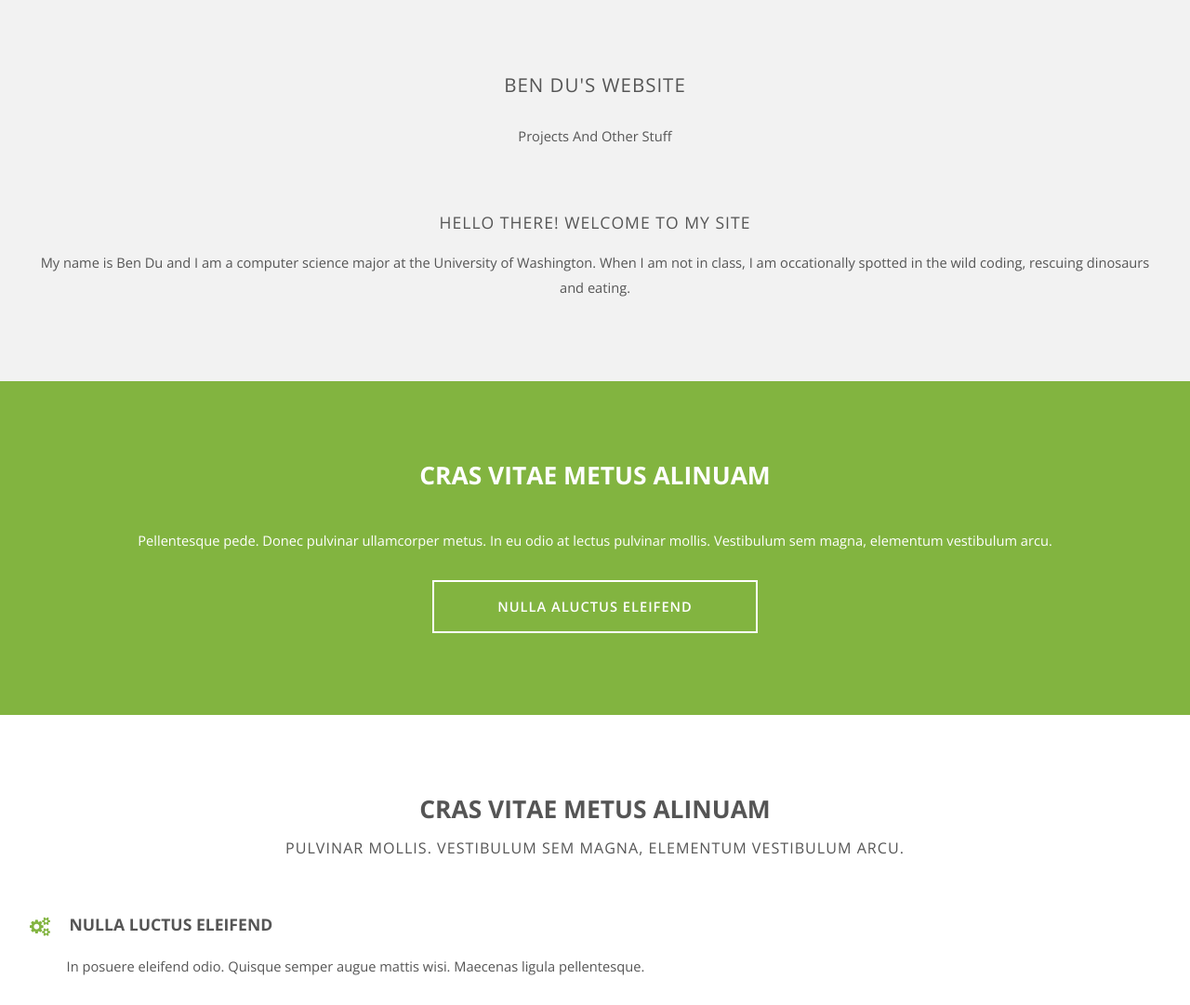
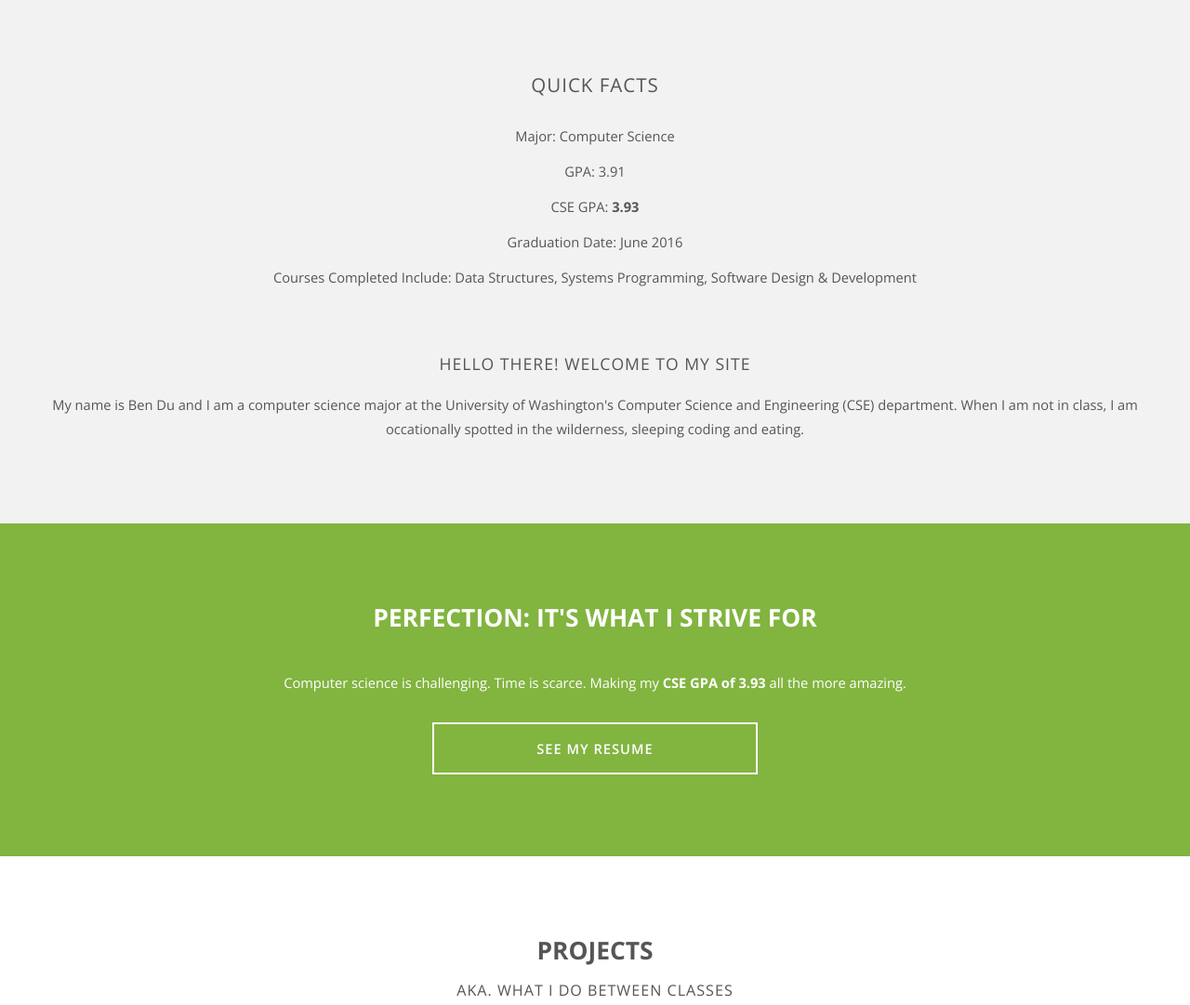
Before and after one commit to bendu/bendu.github.io, a plain HTML site: page index.html in a window 1280 px wide. Shown: the part 360-1441 px from the top of the page at 93% size. Drawn offline with nearby package versions, Linux system fonts and the light colour scheme.

Commit message:
Updated home page somewhat

```diff
--- a/index.html
+++ b/index.html
@@ -65,13 +65,18 @@
 					<div class="row double">
 						<div class="6u">
 							<header class="major">
-								<h2>Ben Du's website</h2>
-								<span class="byline">Projects and other stuff</span>
+								<h2>Quick facts</h2>
+                                <span class="byline">Major: Computer science</span>
+								<span class="byline">GPA: 3.91</span>
+                                <span class="byline">CSE GPA: <b>3.93</b></span>
+                                <span class="byline">Graduation date: June 2016</span>
+                                <span class="byline">Courses completed include: Data Structures, Systems Programming, Software Design & Development</span>
 							</header>
 						</div>
 						<div class="6u">
 							<h3>Hello there! Welcome to my site</h3>
-							<p>My name is Ben Du and I am a computer science major at the University of Washington. When I am not in class, I am occationally spotted in the wild coding, rescuing dinosaurs and eating.</p>
+							<p>My name is Ben Du and I am a computer science major at the University of Washington's Computer Science and Engineering (CSE) department.
+                                 When I am not in class, I am occationally spotted in the wilderness, sleeping coding and eating.</p>
 						</div>
 					</div>
 				</section>
@@ -81,10 +86,10 @@
 			<div class="wrapper style3">
 				<section class="container">
 					<header class="major">
-						<h2>Cras vitae metus aliNuam</h2>
+						<h2>Perfection: it's what I strive for</h2>
 					</header>
-					<p>Pellentesque pede. Donec pulvinar ullamcorper metus. In eu odio at lectus pulvinar mollis. Vestibulum sem magna, elementum vestibulum arcu.</p>
-					<a href="#" class="button alt">Nulla aluctus eleifend</a>
+					<p>Computer science is challenging. Time is scarce. Making my <b>CSE GPA of 3.93</b> all the more amazing.</p>
+					<a href="BenDuResume.pdf" class="button alt">See my resume</a>
 				</section>
 			</div>
 
@@ -92,8 +97,8 @@
 			<div class="wrapper style4">
 				<section class="container">
 					<header class="major">
-						<h2>Cras vitae metus aliNuam</h2>
-						<span class="byline">pulvinar mollis. Vestibulum sem magna, elementum vestibulum arcu.</span>
+						<h2>Projects</h2>
+						<span class="byline">aka. what I do between classes</span>
 					</header>
 					<div class="row flush">
 						<div class="4u">
```
